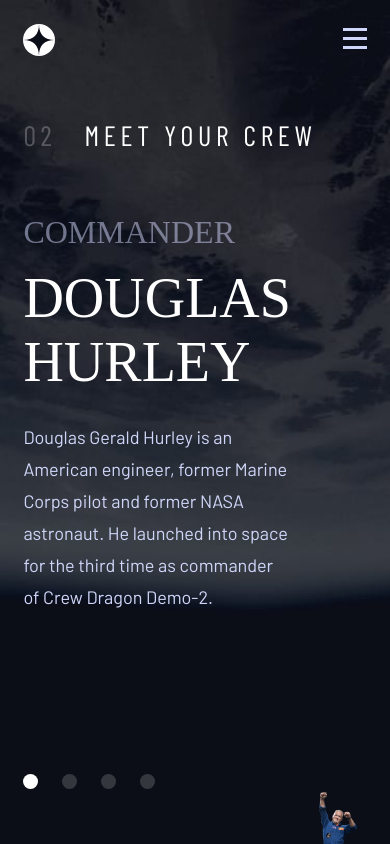
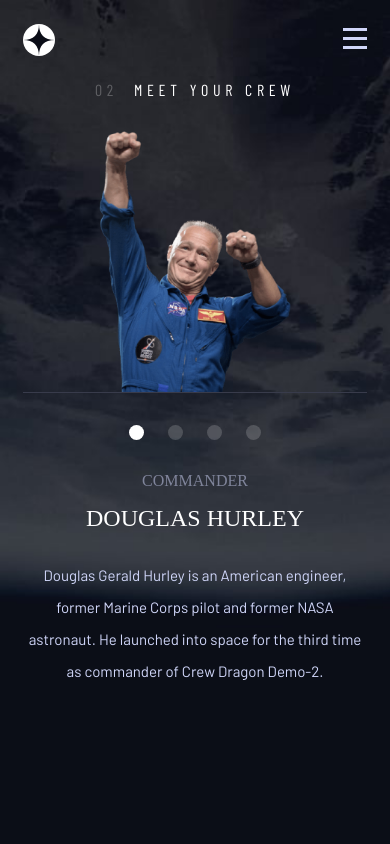
Before and after one commit to Rickrasin/Space-Tourism-Website, a React (Vite) app: page /Space-Tourism-Website/Crew in a window 390 px wide. Built offline with nearby package versions, Linux system fonts and the light colour scheme; a web font is replaced by a local one.

Commit message:
Add Responsive Layout to Crew Page

```diff
--- a/src/routes/Crew/Crew.styled.jsx
+++ b/src/routes/Crew/Crew.styled.jsx
@@ -31,54 +31,90 @@
 
     .content-margin {
       height: 100%;
-      display: grid;
-      grid-template-rows: 1fr 4fr;
+      display: flex;
+      flex-direction: column;
+      margin-top: 1.5rem;
+      gap: 2rem;
     }
+  }
+
+  @media screen and (min-width: ${(props) => props.theme.breakpoints.md}) {
+    .nav-container {
+      .sphere {
+        height: 10px;
+        width: 10px;
+      }
+    }
+
+    .content-margin {
+      grid-template-rows: 1fr;
+    }
+  }
+  @media screen and (min-width: ${(props) => props.theme.breakpoints.lg}) {
+  }
+
+  @media screen and (min-width: ${(props) => props.theme.breakpoints.xl}) {
+  }
+  @media screen and (min-width: ${(props) => props.theme.breakpoints.xxl}) {
   }
 `;
 
 export const Content = styled.div`
   @media screen and (min-width: ${(props) => props.theme.breakpoints.sm}) {
     /* margin-top: 9.625rem; */
-    display: grid;
-    grid-template-columns: 1fr 1fr;
-    height: 100%;
-    gap: 8.2%;
+    display: flex;
+    flex-direction: column-reverse;
+    gap: 2rem;
+  }
+  @media screen and (min-width: ${(props) => props.theme.breakpoints.md}) {
+    display: flex;
+    flex-direction: column;
+
+    gap: 0;
+  }
+  @media screen and (min-width: ${(props) => props.theme.breakpoints.lg}) {
+  }
+
+  @media screen and (min-width: ${(props) => props.theme.breakpoints.xl}) {
+  }
+  @media screen and (min-width: ${(props) => props.theme.breakpoints.xxl}) {
   }
 `;
 
 export const ContainerLeft = styled.div`
   @media screen and (min-width: ${(props) => props.theme.breakpoints.sm}) {
-    display: grid;
-    grid-template-rows: 8fr 1fr;
+    display: flex;
+    flex-direction: column-reverse;
     justify-content: space-evenly;
-    align-items: flex-start;
+    align-items: center;
     justify-items: start;
+    gap: 2rem;
 
     div {
       display: flex;
       flex-direction: column;
       justify-content: center;
+      text-align: center;
 
       h2 {
         font-family: "bellefair";
         opacity: 50.42%;
         letter-spacing: 0;
-        font-size: 2rem;
+        font-size: 1rem;
         text-transform: uppercase;
         margin-bottom: 0.9375rem;
       }
 
       h1 {
         font-family: "bellefair";
-        font-size: 3.5rem;
+        font-size: 1.5rem;
         letter-spacing: 0;
         text-transform: uppercase;
       }
 
       p {
         margin-top: 1.6875rem;
-        font-size: 1.125rem;
+        font-size: 0.9375rem;
         letter-spacing: 0;
         line-height: 2rem;
       }
@@ -109,12 +145,22 @@
 
 export const ContainerRight = styled.div`
   @media screen and (min-width: ${(props) => props.theme.breakpoints.sm}) {
-    position: relative;
+    display: flex;
+    justify-content: center;
+    align-items: flex-end;
+    border-bottom: 1px solid #383b4b;
     img {
-      position: absolute;
-      bottom: 0;
-      width: 80%;
+      width: 12rem;
     }
+  }
+  @media screen and (min-width: ${(props) => props.theme.breakpoints.md}) {
+  }
+  @media screen and (min-width: ${(props) => props.theme.breakpoints.lg}) {
+  }
+
+  @media screen and (min-width: ${(props) => props.theme.breakpoints.xl}) {
+  }
+  @media screen and (min-width: ${(props) => props.theme.breakpoints.xxl}) {
   }
 `;
 export const HomeTitle = styled.div`
@@ -124,12 +170,13 @@
     justify-content: center;
     .title {
       display: flex;
-      gap: 1.75rem;
+      gap: 1rem;
 
-      font-size: 1.75rem;
+      font-size: 1rem;
       font-weight: 500;
       letter-spacing: 0.29531rem;
       text-transform: uppercase;
+      justify-content: center;
 
       h2 {
         color: #fff;
@@ -140,4 +187,17 @@
       }
     }
   }
+  @media screen and (min-width: ${(props) => props.theme.breakpoints.md}) {
+    .title {
+      justify-content: flex-start;
+      font-size: 1.25rem;
+    }
+  }
+  @media screen and (min-width: ${(props) => props.theme.breakpoints.lg}) {
+  }
+
+  @media screen and (min-width: ${(props) => props.theme.breakpoints.xl}) {
+  }
+  @media screen and (min-width: ${(props) => props.theme.breakpoints.xxl}) {
+  }
 `;
--- a/src/routes/Crew/CrewContent.jsx
+++ b/src/routes/Crew/CrewContent.jsx
@@ -18,11 +18,7 @@
   };
 
   return (
-    <ContentMargin
-      marginLeft="11%"
-      marginRight="11%"
-      className="content-margin"
-    >
+    <ContentMargin className="content-margin">
       <HomeTitle>
         <div className="title">
           <span>02</span> Meet Your Crew
--- a/src/routes/Home/Home.style.jsx
+++ b/src/routes/Home/Home.style.jsx
@@ -14,7 +14,7 @@
       height: 100%;
     }
 
-    /*  */
+
   }
 
   @media screen and (min-width: ${(props) => props.theme.breakpoints.md}) {
```
